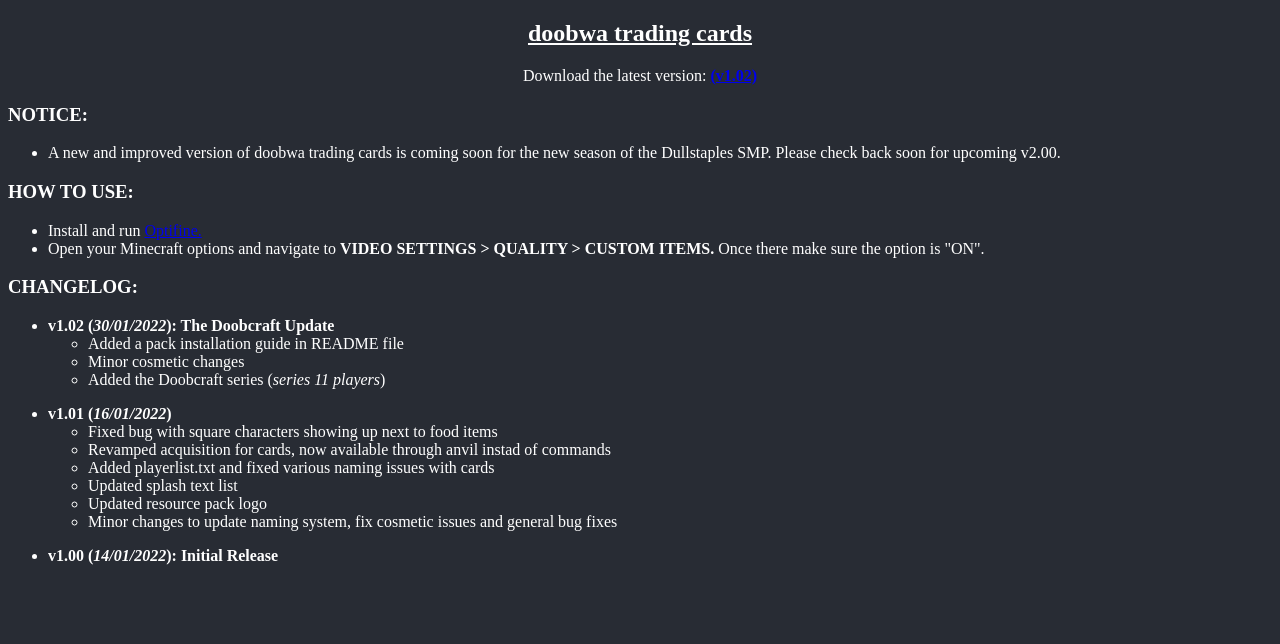
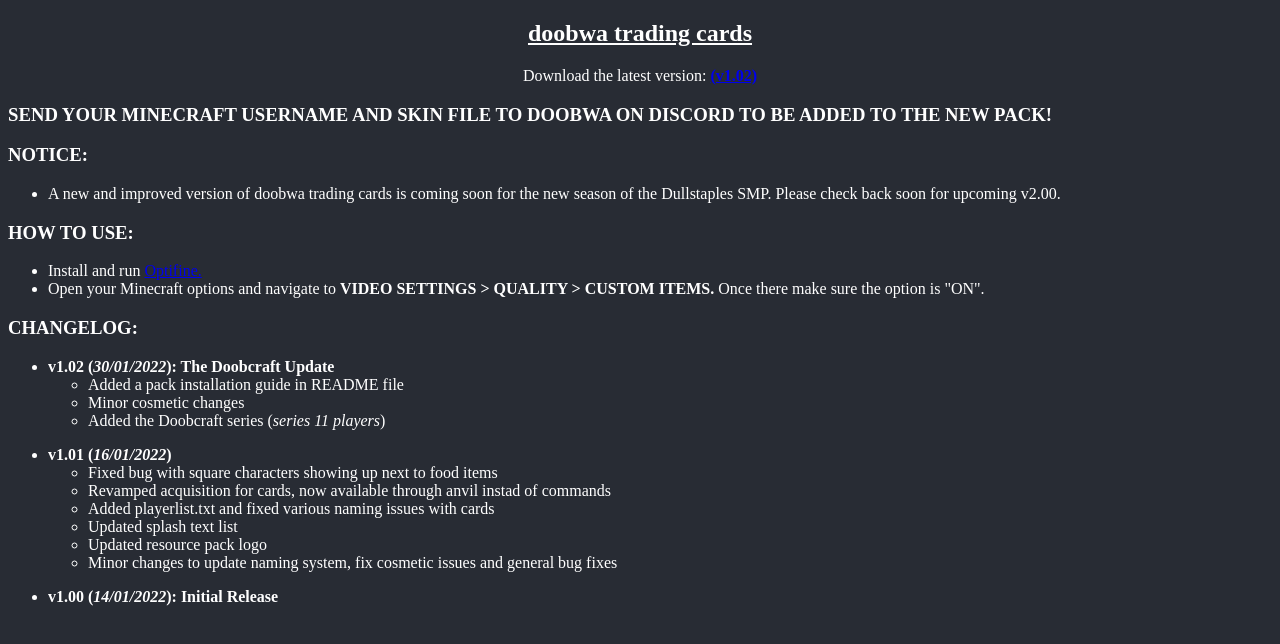
Before and after one commit to doob-wa/doobwebsite, a plain HTML site: page cards.html in a window 1280 px wide. Drawn offline with Linux system fonts and the light colour scheme.

Commit message:
Update cards.html

```diff
--- a/cards.html
+++ b/cards.html
@@ -14,6 +14,7 @@ body {
 <body style="color: white">
     <h2 style="text-align: center;"><u>doobwa trading cards</u></h2>
     <p style="text-align: center;">Download the latest version: <a href="PACK/doobwa Trading Cards v1.02.zip" download><b>(v1.02)</b></a></p>
+    <h3><b>SEND YOUR MINECRAFT USERNAME AND SKIN FILE TO DOOBWA ON DISCORD TO BE ADDED TO THE NEW PACK!</b></h3>
     <h3>NOTICE:</h3>
         <ul>
             <li>A new and improved version of doobwa trading cards is coming soon for the new season of the Dullstaples SMP. Please check back soon for upcoming v2.00.</li>
```
